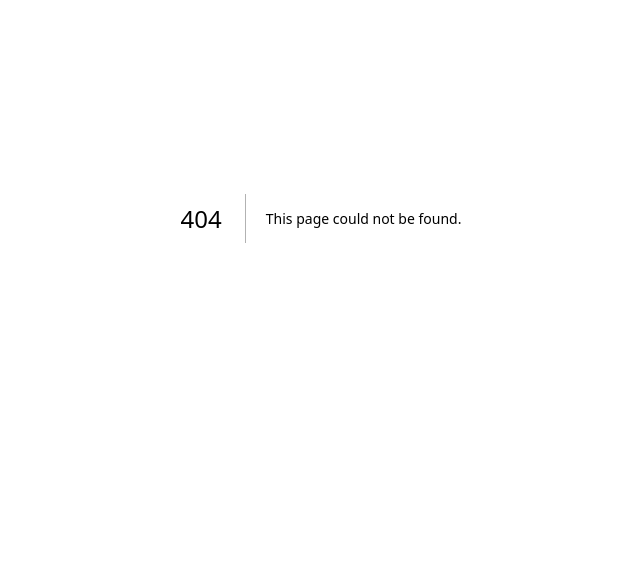
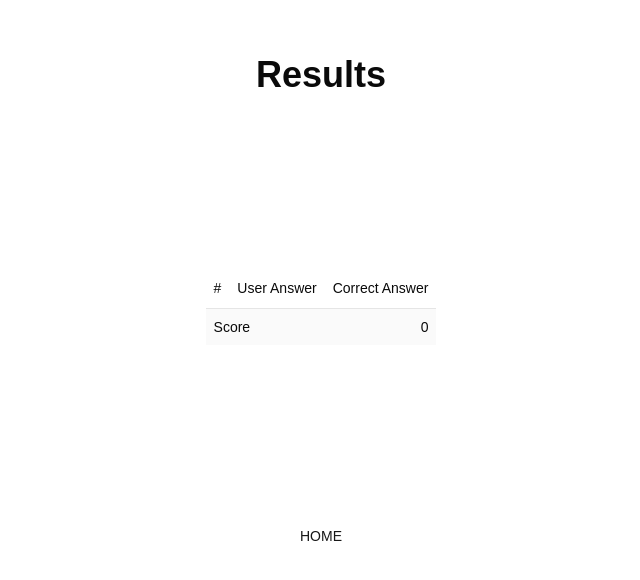
Before and after one commit to kepbautista/quiz-app, a Next.js app: page /results in a window 1280 px wide. Before the commit this address had no page. Shown: the part 182-762 px from the top of the page, without its empty margins (319-959 px from the left). Built offline with nearby package versions, Linux system fonts and the light colour scheme.

Commit message:
UI for results of activity one type

```diff
--- /dev/null
+++ b/src/components/ui/table.tsx
@@ -0,0 +1,114 @@
+import * as React from "react"
+
+import { cn } from "@/lib/utils"
+
+function Table({ className, ...props }: React.ComponentProps<"table">) {
+  return (
+    <div
+      data-slot="table-container"
+      className="relative w-full overflow-x-auto"
+    >
+      <table
+        data-slot="table"
+        className={cn("w-full caption-bottom text-sm", className)}
+        {...props}
+      />
+    </div>
+  )
+}
+
+function TableHeader({ className, ...props }: React.ComponentProps<"thead">) {
+  return (
+    <thead
+      data-slot="table-header"
+      className={cn("[&_tr]:border-b", className)}
+      {...props}
+    />
+  )
+}
+
+function TableBody({ className, ...props }: React.ComponentProps<"tbody">) {
+  return (
+    <tbody
+      data-slot="table-body"
+      className={cn("[&_tr:last-child]:border-0", className)}
+      {...props}
+    />
+  )
+}
+
+function TableFooter({ className, ...props }: React.ComponentProps<"tfoot">) {
+  return (
+    <tfoot
+      data-slot="table-footer"
+      className={cn(
+        "bg-muted/50 border-t font-medium [&>tr]:last:border-b-0",
+        className
+      )}
+      {...props}
+    />
+  )
+}
+
+function TableRow({ className, ...props }: React.ComponentProps<"tr">) {
+  return (
+    <tr
+      data-slot="table-row"
+      className={cn(
+        "hover:bg-muted/50 data-[state=selected]:bg-muted border-b transition-colors",
+        className
+      )}
+      {...props}
+    />
+  )
+}
+
+function TableHead({ className, ...props }: React.ComponentProps<"th">) {
+  return (
+    <th
+      data-slot="table-head"
+      className={cn(
+        "text-foreground h-10 px-2 text-left align-middle font-medium whitespace-nowrap [&:has([role=checkbox])]:pr-0 [&>[role=checkbox]]:translate-y-[2px]",
+        className
+      )}
+      {...props}
+    />
+  )
+}
+
+function TableCell({ className, ...props }: React.ComponentProps<"td">) {
+  return (
+    <td
+      data-slot="table-cell"
+      className={cn(
+        "p-2 align-middle whitespace-nowrap [&:has([role=checkbox])]:pr-0 [&>[role=checkbox]]:translate-y-[2px]",
+        className
+      )}
+      {...props}
+    />
+  )
+}
+
+function TableCaption({
+  className,
+  ...props
+}: React.ComponentProps<"caption">) {
+  return (
+    <caption
+      data-slot="table-caption"
+      className={cn("text-muted-foreground mt-4 text-sm", className)}
+      {...props}
+    />
+  )
+}
+
+export {
+  Table,
+  TableHeader,
+  TableBody,
+  TableFooter,
+  TableHead,
+  TableRow,
+  TableCell,
+  TableCaption,
+}
--- a/src/pages/activity/[order].tsx
+++ b/src/pages/activity/[order].tsx
@@ -1,7 +1,7 @@
 /*
  * Created Date: April 30th 2025, 1:42:19 pm
  * Author: Kristine Bautista (kebautista@yondu.com)
- * Last Modified: April 30th 2025, 5:53:34 pm
+ * Last Modified: May 2nd 2025, 8:33:05 pm
  * Modified By: Kristine Bautista (kebautista@yondu.com)
  */
 
@@ -54,6 +54,7 @@ const Activity: React.FC = ( ): ReactNode => {
   }, [currentActivity, currentQuestionOrder, questions])
 
   useEffect(() => {
+    // already answered all questions in the activity
     if (answers.length > 0 && answers.length === questions.length) {
       setResults([...results, {
         activity_name: currentActivity?.activity_name ?? '',
@@ -90,6 +91,10 @@ const Activity: React.FC = ( ): ReactNode => {
     if (currentQuestionOrder < questions.length) {
       setCurrentQuestionOrder(currentQuestionOrder + 1)
     }
+    else {
+      const { activity_name, order } = currentActivity as ActivityType
+      router.push(`/results?activity_name=${activity_name}&order=${order}`)
+    }
   }
 
   if (!currentActivity) {
--- /dev/null
+++ b/src/pages/results/index.tsx
@@ -0,0 +1,94 @@
+/*
+ * Created Date: April 30th 2025, 6:03:17 pm
+ * Author: Kristine Bautista (kebautista@yondu.com)
+ * Last Modified: May 2nd 2025, 9:15:39 pm
+ * Modified By: Kristine Bautista (kebautista@yondu.com)
+ */
+
+import { Button } from "@/components/ui/button"
+import { Table, TableBody, TableCell, TableFooter, TableHead, TableHeader, TableRow } from "@/components/ui/table"
+import useActivityStore from "@/useActivityStore"
+import { NextRouter, useRouter } from "next/router"
+import { ReactNode, useEffect, useState } from "react"
+
+const ResultsPage: React.FC = (): ReactNode => {
+  const { results } = useActivityStore()
+  const router: NextRouter = useRouter()
+  const [displayResults, setDisplayResults] = useState<ResultsType>()
+
+  useEffect(() => {
+    if (router.isReady) {
+      const {activity_name, order} = router.query
+      const activityResults: ResultsType[] = results.filter((item: ResultsType) => item.activity_name === (activity_name as string).replace('+', ' ') && item.order === Number(order))
+      const latestResults: ResultsType | undefined = activityResults.pop()
+      setDisplayResults(latestResults ? {...latestResults} : latestResults)
+    }
+
+  }, [router.isReady])
+
+  console.log({
+    id: 'results-log',
+    displayResults,
+  })
+
+  const displayAnswer = (answer: boolean): string => answer ? "correct" : "false"
+
+  const computeScore = (): number => {
+    let sum: number = 0
+
+    if (displayResults?.answers?.length) {
+      const answers: QuestionAnswerType[] = displayResults.answers
+
+      for (let i=0; i < displayResults?.answers.length; i++) {
+        if (answers[i].correct_answer === answers[i].user_answer) {
+          sum++
+        }
+      }
+    }
+
+    return sum
+  }
+
+  return (
+    <div className="flex flex-col items-center justify-between min-h-screen p-16">
+      <h4>{displayResults?.activity_name}</h4>
+      <h1>Results</h1>
+
+      <div className="max-w-1/2">
+        <Table>
+          <TableHeader>
+            <TableHead>#</TableHead>
+            <TableHead>User Answer</TableHead>
+            <TableHead className="text-right">Correct Answer</TableHead>
+          </TableHeader>
+          <TableBody className="uppercase">
+            {
+              displayResults?.answers?.map((item: QuestionAnswerType) => (
+                <TableRow key={`answer-${item.order}`}>
+                  <TableCell>{`Q${item.order}`}</TableCell>
+                  <TableCell>{displayAnswer(item.user_answer)}</TableCell>
+                  <TableCell className="text-right font-bold">{displayAnswer(item.correct_answer)}</TableCell>
+                </TableRow>
+              ))
+            }
+          </TableBody>
+          <TableFooter>
+            <TableRow>
+              <TableCell colSpan={2}>Score</TableCell>
+              <TableCell className="text-right">{computeScore()}</TableCell>
+            </TableRow>
+          </TableFooter>
+        </Table>
+      </div>
+
+      <Button
+        variant='plain'
+        onClick={() => router.push('/')}
+      >
+        Home
+      </Button>
+    </div>
+  )
+}
+
+export default ResultsPage
```
